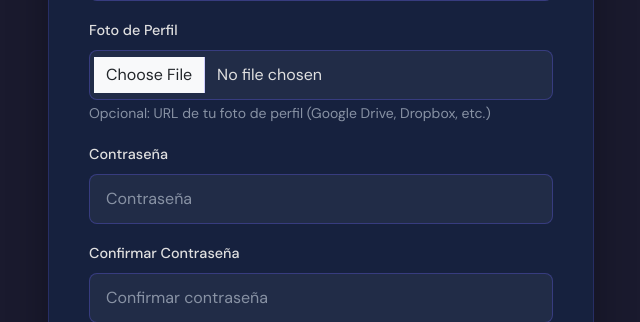
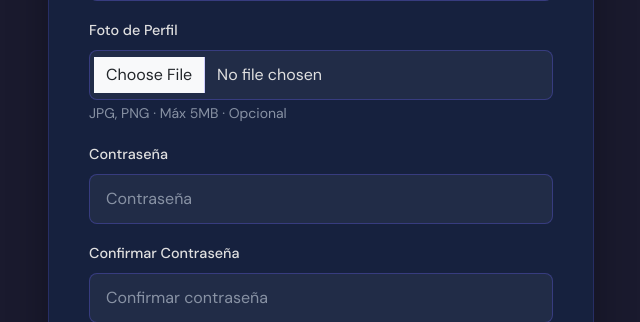
Before and after one commit to levi1519/subjectSupport, a Django app: page /tutores/registro/ in a window 1280 px wide. Shown: the part 1780-2102 px from the top of the page, without its empty margins (319-959 px from the left). Run offline with Django 5.2, Linux system fonts and the light colour scheme; the visitor is signed in with stand-in values (Sample User, id 1); data comes from the database, SQL or seed files in the repository; parts of the project's set-up code (start-up, migrations or seed data) failed here and were passed over.

Commit message:
fix: avatar URLField → ImageField en registro, services guarda en profile.avatar

```diff
--- a/apps/accounts/forms.py
+++ b/apps/accounts/forms.py
@@ -76,9 +76,12 @@ class TutorRegistrationForm(UserCreationForm):
     )
     avatar = forms.ImageField(
         required=False,
-        widget=forms.FileInput(attrs={'class': 'form-control', 'accept': 'image/*'}),
+        widget=forms.FileInput(attrs={
+            'class': 'form-control',
+            'accept': 'image/jpeg,image/png,image/webp'
+        }),
         label='Foto de Perfil',
-        help_text='Sube una foto (JPG, PNG, máximo 5MB)'
+        help_text='Sube tu foto (JPG, PNG, máximo 5MB). Opcional.'
     )
     cv_file = forms.FileField(
         required=False,
@@ -363,9 +366,12 @@ class ClientRegistrationForm(UserCreationForm):
     )
     avatar = forms.ImageField(
         required=False,
-        widget=forms.FileInput(attrs={'class': 'form-control', 'accept': 'image/*'}),
+        widget=forms.FileInput(attrs={
+            'class': 'form-control',
+            'accept': 'image/jpeg,image/png,image/webp'
+        }),
         label='Foto de Perfil',
-        help_text='Sube una foto (JPG, PNG, maximo 5MB)'
+        help_text='Sube tu foto (JPG, PNG, máximo 5MB). Opcional.'
     )
     student_type = forms.ChoiceField(
         choices=[('', 'Selecciona tu tipo de estudiante')] + [
@@ -673,14 +679,14 @@ class ClientProfileEditForm(forms.ModelForm):
         widget=forms.DateInput(attrs={'class': 'form-control', 'type': 'date'}),
         label='Fecha de nacimiento',
     )
-    avatar_url = forms.URLField(
+    avatar = forms.ImageField(
         required=False,
-        widget=forms.URLInput(attrs={
+        widget=forms.FileInput(attrs={
             'class': 'form-control',
-            'placeholder': 'https://ejemplo.com/mi-foto.jpg'
+            'accept': 'image/jpeg,image/png,image/webp'
         }),
-        label='URL de Foto de Perfil',
-        help_text='Pega el enlace directo a tu foto'
+        label='Foto de Perfil',
+        help_text='Sube tu foto (JPG, PNG, máximo 5MB). Opcional.'
     )
     document_file = forms.FileField(
         required=False,
@@ -692,6 +698,7 @@ class ClientProfileEditForm(forms.ModelForm):
     class Meta:
         model = ClientProfile
         fields = ['phone_number', 'bio', 'cedula', 'birth_date', 'avatar', 'university_name', 'document_file']
+        # Note: 'avatar' is an ImageField on ClientProfile model
 
     def __init__(self, *args, **kwargs):
         self.user = kwargs.pop('user', None)
--- a/apps/accounts/templates/accounts/register_client.html
+++ b/apps/accounts/templates/accounts/register_client.html
@@ -109,7 +109,7 @@
                                 {% if form.avatar.errors %}
                                     <div class="text-danger small">{{ form.avatar.errors }}</div>
                                 {% endif %}
-                                <small class="text-muted">Opcional: URL de tu foto de perfil (Google Drive, Dropbox, etc.)</small>
+                                <small class="text-muted">JPG, PNG · Máx 5MB · Opcional</small>
                             </div>
 
                             <!-- Tipo de estudiante -->
--- a/apps/accounts/templates/accounts/register_tutor.html
+++ b/apps/accounts/templates/accounts/register_tutor.html
@@ -347,7 +347,7 @@
                                 {% if form.avatar.errors %}
                                     <div class="text-danger small">{{ form.avatar.errors }}</div>
                                 {% endif %}
-                                <small class="text-muted">Opcional: URL de tu foto de perfil (Google Drive, Dropbox, etc.)</small>
+                                <small class="text-muted">JPG, PNG · Máx 5MB · Opcional</small>
                             </div>
 
                             <div class="mb-3">
```
Also changed, not shown: apps/accounts/services.py (+6 -1 lines).
